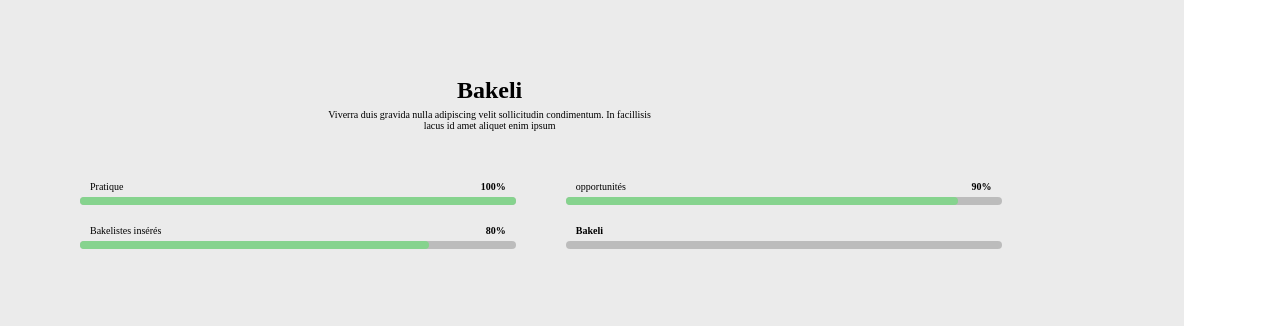
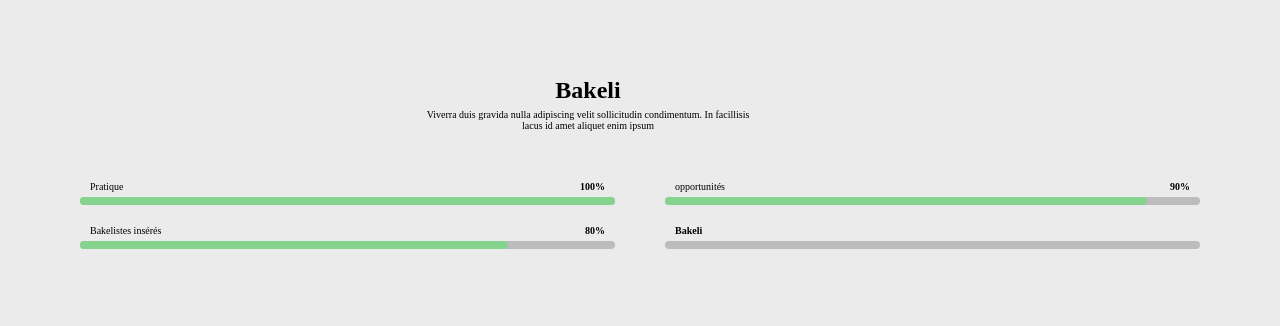
Before and after one commit to mbackeabdoul/landing-page, a plain HTML site: page index.html in a window 1280 px wide. Shown: the part 1396-1722 px from the top of the page. Drawn offline with Linux system fonts and the light colour scheme.

Commit message:
quelques

```diff
--- a/style.css
+++ b/style.css
@@ -173,7 +173,7 @@
 }
 
 #skill-section{
-    width: 80%;
+    /* width: 100%; */
     height: auto;
    padding: 80px;
    background-color:rgba(0, 0, 0, 0.080);
@@ -182,17 +182,19 @@
 .header-skill-head{
     width: 80%;
     margin-bottom:50px ;
-    display: grid;
+    /* display: grid; */
     place-items: center;
     text-align: center;
+    margin-left: 60px;
 }
 
 .header-skill-head h2{
     margin-bottom: 5px;
+
 }
 
 .skill-main{
- width: 90%;
+ width: 100%;
  display: grid;
  grid-template-columns: 1fr 1fr;
  /* grid-template-columns: repeat(2, 1fr); */
```
